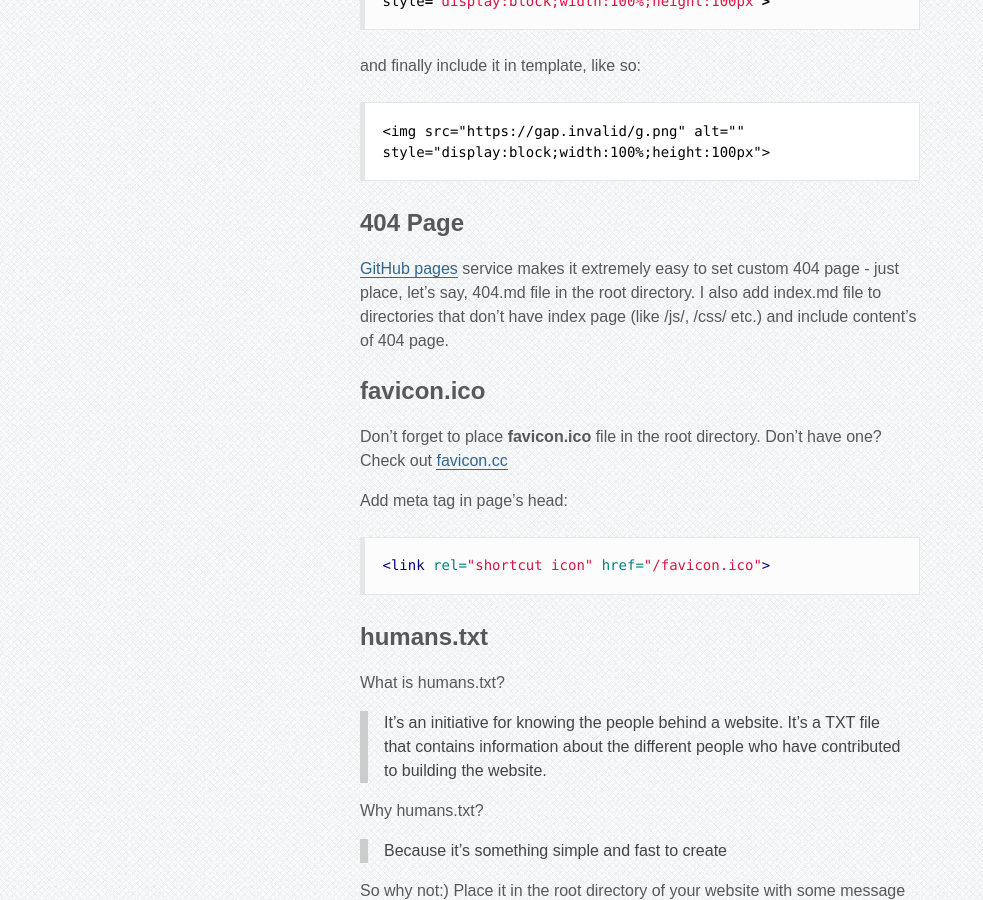
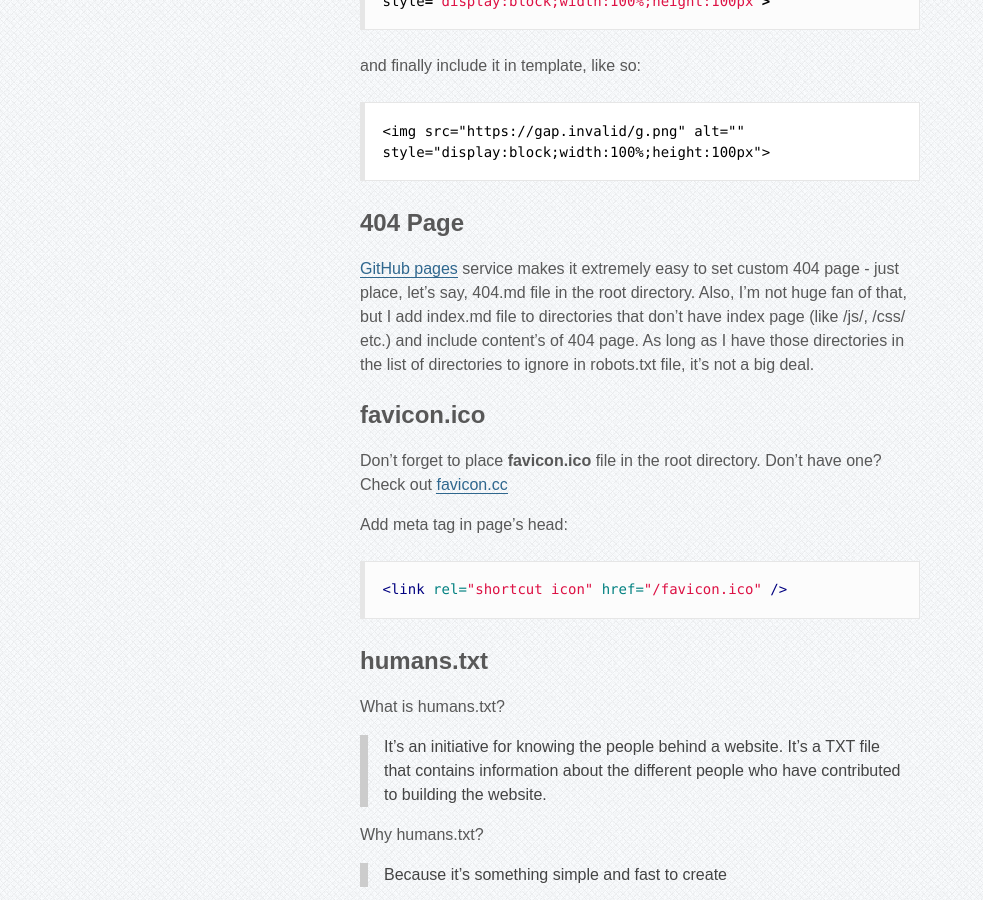
Before and after one commit to sergeylukin/sergeylukin.github.com, a Jekyll site: the page built from _posts/2012-08-29-things-i-learned-from-personal-website-setup.md, in a window 1280 px wide and 900 px high, scrolled down 4307 px. Shown: the whole window, without its empty margins (0-983 px from the left). Built offline with Jekyll 4.4.1, drawn with Linux system fonts in a browser that asks for light colours; comment, search, counter and statistics services are not loaded.

Commit message:
Add some notes to blog post avoid misunderstanding

```diff
--- a/_posts/2012-08-29-things-i-learned-from-personal-website-setup.md
+++ b/_posts/2012-08-29-things-i-learned-from-personal-website-setup.md
@@ -261,8 +261,10 @@ and finally include it in template, like so:
 
 [GitHub pages](http://pages.github.com/) service makes it extremely easy to set custom
 404 page - just place, let's say, 404.md file in the root directory.
-I also add index.md file to directories that don't have index page (like /js/,
-/css/ etc.) and include content's of 404 page.
+Also, I'm not huge fan of that, but I add index.md file to directories that
+don't have index page (like /js/, /css/ etc.) and include content's of 404 page.
+As long as I have those directories in the list of directories to ignore in robots.txt
+file, it's not a big deal.
 
 
 favicon.ico
@@ -274,7 +276,7 @@ Check out [favicon.cc](http://www.favicon.cc/)
 Add meta tag in page's head:
 
 {% highlight html %}
-<link rel="shortcut icon" href="/favicon.ico">
+<link rel="shortcut icon" href="/favicon.ico" />
 {% endhighlight %}
 
 
```
